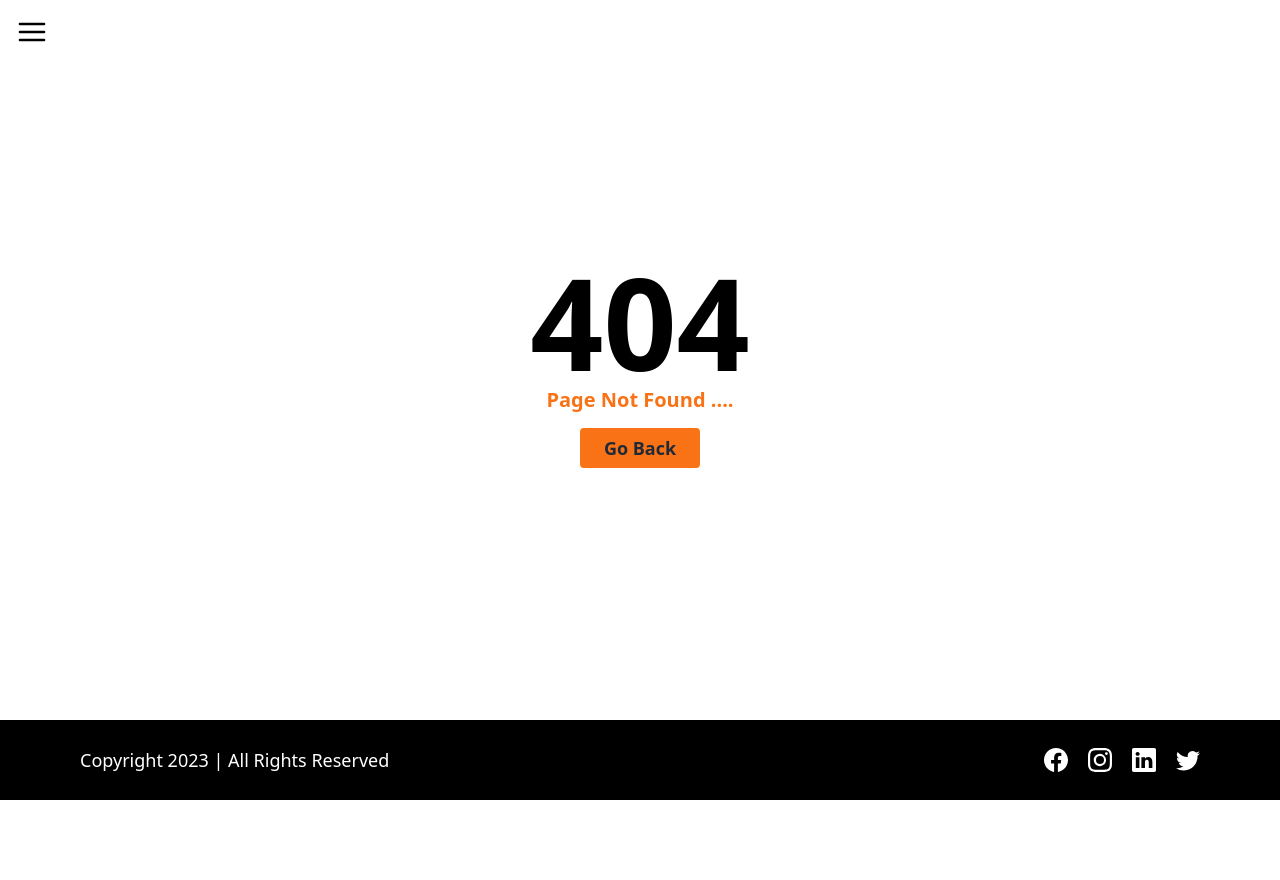
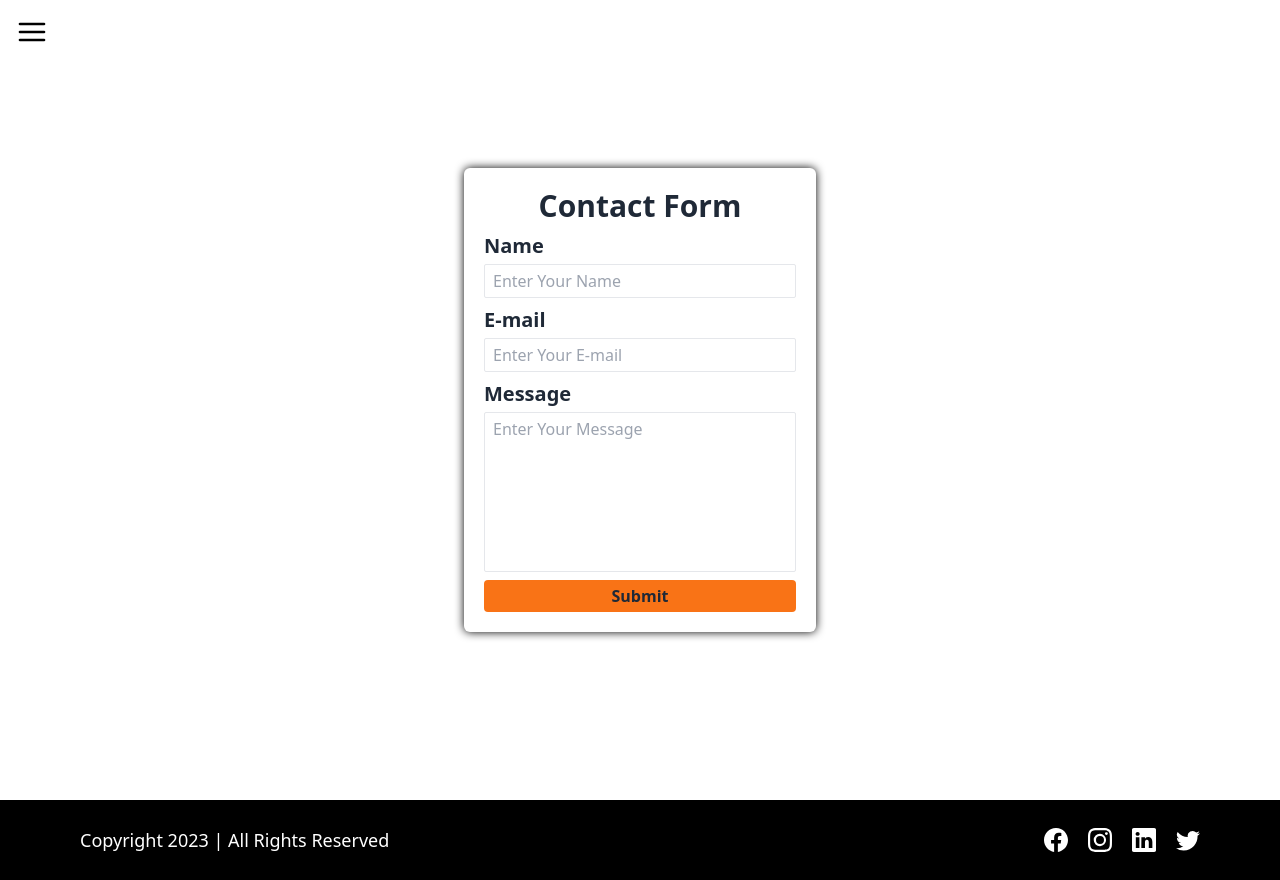
Before and after one commit to satyamkumarjha9966/LMS--Project, a React (Vite) app in the folder client/: page /contact in a window 1280 px wide. Before the commit this address had no page. Before the commit the page ends 800 px from the top, so only its background shows below. Built offline with nearby package versions, Linux system fonts and the light colour scheme.

Commit message:
Adding Contact Page

```diff
--- a/client/src/App.jsx
+++ b/client/src/App.jsx
@@ -6,6 +6,7 @@
 import SignupPage from "./Pages/SignupPage";
 import LoginPage from "./Pages/LoginPage";
 import CourseList from "./Pages/Course/CourseList";
+import ContactUsPage from "./Pages/ContactUsPage";
 
 function App() {
   return (
@@ -13,6 +14,7 @@
       <Routes>
         <Route path="/" element={<HomePage />}></Route>
         <Route path="/about" element={<AboutUsPage />}></Route>
+        <Route path="/contact" element={<ContactUsPage />}></Route>
         <Route path="/courses" element={<CourseList />}></Route>
 
         <Route path="/signup" element={<SignupPage />}></Route>
--- /dev/null
+++ b/client/src/Helpers/ragexMatcher.js
@@ -0,0 +1,9 @@
+export function isEmail(string) {
+  return string.match(
+    /^(([^<>()[\]\\.,;:\s@"]+(\.[^<>()[\]\\.,;:\s@"]+)*)|(".+"))@((\[[0-9]{1,3}\.[0-9]{1,3}\.[0-9]{1,3}\.[0-9]{1,3}\])|(([a-zA-Z\-0-9]+\.)+[a-zA-Z]{2,}))$/
+  );
+}
+
+export function isValidPassword(string) {
+  return string.match(/^(?=.*[0-9])(?=.*[!@#$%^&*])[a-zA-Z0-9!@#$%^&*]{6,16}$/);
+}
--- /dev/null
+++ b/client/src/Pages/ContactUsPage.jsx
@@ -0,0 +1,116 @@
+import { useState } from "react";
+import HomeLayout from "../Layouts/HomeLayout";
+import { toast } from "react-hot-toast";
+import { isEmail } from "../Helpers/ragexMatcher";
+import axiosInstance from "../Helpers/axiosInstance";
+
+function ContactUsPage() {
+  const [userInput, setUserInput] = useState({
+    name: "",
+    email: "",
+    message: "",
+  });
+
+  function handleInputChange(e) {
+    const { name, value } = e.target;
+    console.log(name, value);
+    setUserInput({
+      ...userInput,
+      [name]: value,
+    });
+  }
+
+  async function onFormSubmit(e) {
+    e.preventDefault();
+    if (!userInput.email || !userInput.message || !userInput.name) {
+      toast.error("All Fields Are Requireds");
+      return;
+    }
+
+    if (!isEmail(userInput.email)) {
+      toast.error("Invalid Email");
+      return;
+    }
+
+    try {
+      const response = axiosInstance.post("/contact", userInput);
+      toast.promise(response, {
+        loading: "Submitting Your Message....",
+        success: "Message Submitted Successfully",
+        error: "Failed To Submit The Message, Pls Try Again",
+      });
+      const contactResponse = await response;
+      if (contactResponse?.data?.success) {
+        setUserInput({
+          name: "",
+          email: "",
+          message: "",
+        });
+      }
+    } catch (error) {
+      toast.error("Operation Failed");
+    }
+  }
+  return (
+    <HomeLayout>
+      <div className="flex h-[100vh] items-center justify-center">
+        <form
+          onSubmit={onFormSubmit}
+          noValidate
+          className="flex flex-col items-center justify-center gap-2 p-5 rounded-md shadow-[0_0_10px_black] w-[22rem]"
+        >
+          <h1 className="text-3xl font-semibold">Contact Form</h1>
+
+          <div className="flex flex-col w-full gap-1">
+            <label htmlFor="name" className="text-xl font-semibold">
+              Name
+            </label>
+            <input
+              type="text"
+              className="bg-transparent border px-2 py-1 rounded-sm"
+              id="name"
+              placeholder="Enter Your Name"
+              name="name"
+              value={userInput.name}
+              onChange={handleInputChange}
+            />
+          </div>
+
+          <div className="flex flex-col w-full gap-1">
+            <label htmlFor="email" className="text-xl font-semibold">
+              E-mail
+            </label>
+            <input
+              type="email"
+              className="bg-transparent border px-2 py-1 rounded-sm"
+              id="email"
+              placeholder="Enter Your E-mail"
+              name="email"
+              value={userInput.email}
+              onChange={handleInputChange}
+            />
+          </div>
+
+          <div className="flex flex-col w-full gap-1">
+            <label htmlFor="message" className="text-xl font-semibold">
+              Message
+            </label>
+            <textarea
+              className="bg-transparent border px-2 py-1 rounded-sm resize-none h-40"
+              id="message"
+              placeholder="Enter Your Message"
+              name="message"
+              value={userInput.message}
+              onChange={handleInputChange}
+            />
+          </div>
+          <button className="w-full bg-orange-500 hover:bg-orange-600 transition-all ease-in-out duration-300 rounded font-bold p-1 hover:text-white">
+            Submit
+          </button>
+        </form>
+      </div>
+    </HomeLayout>
+  );
+}
+
+export default ContactUsPage;
--- a/client/src/Pages/SignupPage.jsx
+++ b/client/src/Pages/SignupPage.jsx
@@ -5,6 +5,7 @@
 import { useDispatch } from "react-redux";
 import toast from "react-hot-toast";
 import { createAccount } from "./../Redux/Slices/AuthSlice";
+import { isEmail, isValidPassword } from "../Helpers/ragexMatcher";
 
 function SignupPage() {
   const dispatch = useDispatch();
@@ -66,21 +67,13 @@
     }
 
     // Email Validation
-    if (
-      !signupData.email.match(
-        /^(([^<>()[\]\\.,;:\s@"]+(\.[^<>()[\]\\.,;:\s@"]+)*)|(".+"))@((\[[0-9]{1,3}\.[0-9]{1,3}\.[0-9]{1,3}\.[0-9]{1,3}\])|(([a-zA-Z\-0-9]+\.)+[a-zA-Z]{2,}))$/
-      )
-    ) {
+    if (!isEmail(signupData.email)) {
       toast.error("Invalid E-mail");
       return;
     }
 
     // Validating Password
-    if (
-      !signupData.password.match(
-        /^(?=.*[0-9])(?=.*[!@#$%^&*])[a-zA-Z0-9!@#$%^&*]{6,16}$/
-      )
-    ) {
+    if (!isValidPassword(signupData.password)) {
       toast.error(
         "Password should be 6-16 characters long with a number and special Character"
       );
```
